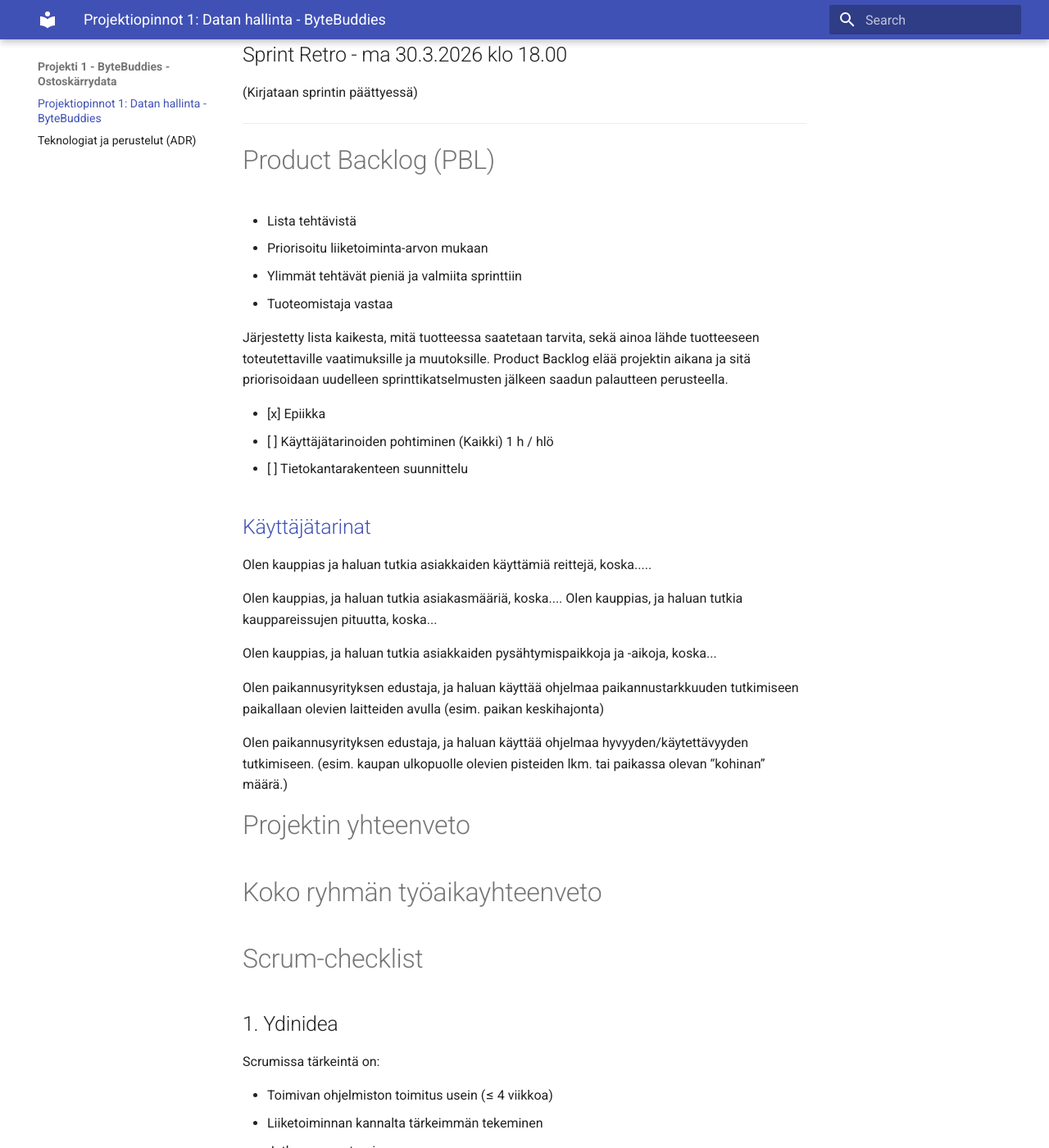
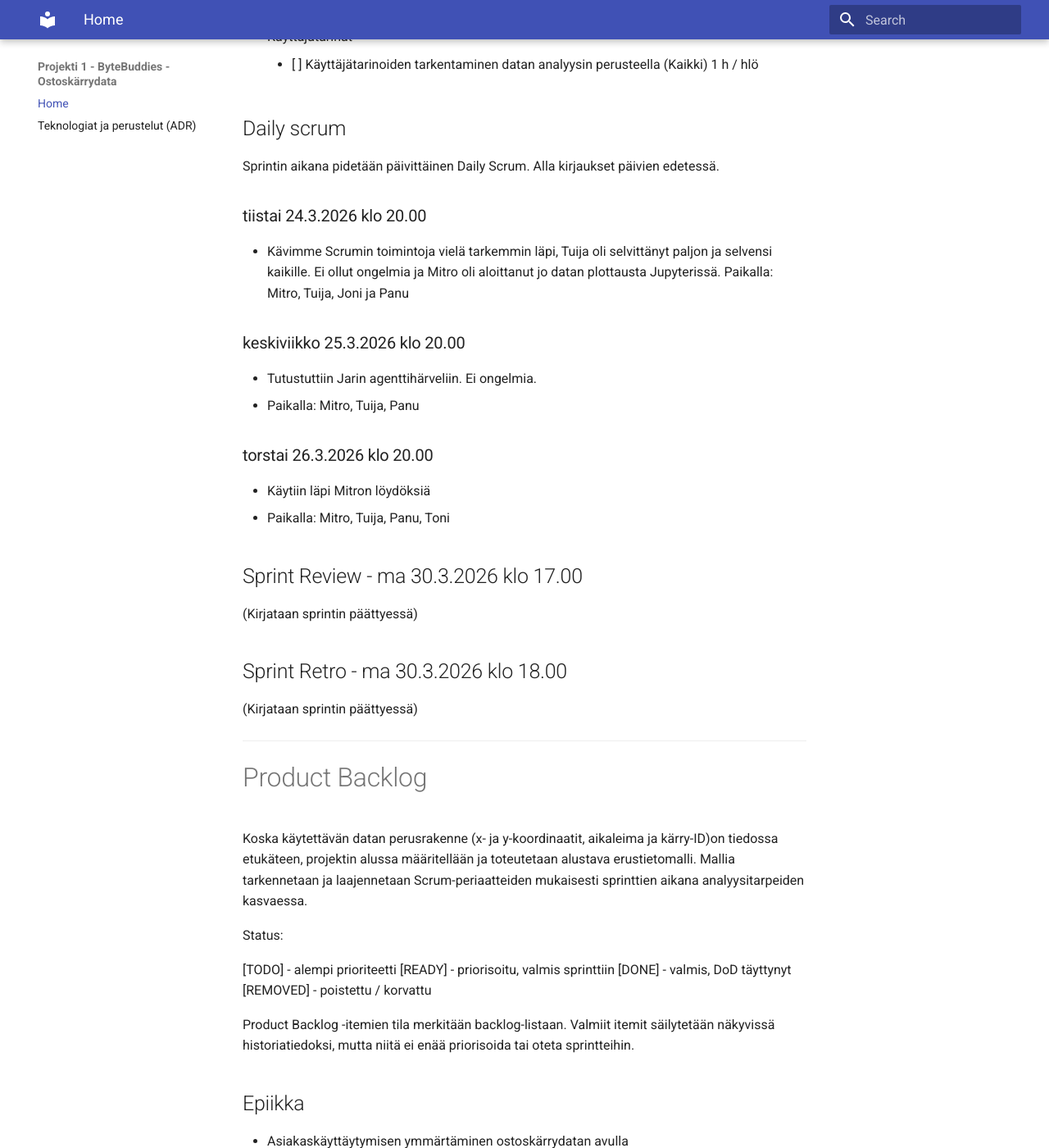
Before and after one commit to mitro54/uwb-shopping-cart-analytics-pipeline, an MkDocs documentation site: the page built from docs/index.md, in a window 1280 px wide and 1400 px high, scrolled down 6691 px. Shown: the whole window at 82% size. Built offline with MkDocs 1.6.1 and Material for MkDocs 9.7.7, drawn with Linux system fonts in a browser that asks for light colours; some of the changed text lies outside the part shown.

Commit message:
index.md päivtetty Hedgedocista

```diff
--- a/docs/index.md
+++ b/docs/index.md
@@ -1,4 +1,6 @@
-# Projektiopinnot 1: Datan hallinta - ByteBuddies
+---
+Projektiopinnot 1: Datan hallinta - ByteBuddies
+===
 
 [toc]
 
@@ -133,13 +133,25 @@
 | 7 | 19| 4.5.2026| 8.5.2026|||
 | 8 | 20| 11.5.2026| 15.5.2026|||
 
+## Artefaktit
+
+- Product Backlog (PBL)
+- Definition of Done (DoD)
+- Sprint Backlog
+
 ## Mittarit ja seuranta
 
 * Velocity (vain valmiit työt)
 * Burndown chart (edistyminen)
 * Tehtävien jatkuva päivitys
 
-## Artefaktit
+## Työmääräarviot
+
+Story pointit kuvaavat käyttäjätarinoiden suhteellista vaativuutta (perustuen työmäärään, monimutkaisuuteen ja epävarmuuteen), eivätkä ne vastaa suoraan käytettyä aikaa.
+
+Arviointi tehdään kehitystiimin toimesta käyttäen Fibonacci-asteikkoa (1, 2, 3, 5, 8, 13). Tarinoita arvioidaan suhteessa toisiinsa, ja liian suuret tarinat pilkotaan ennen sprinttiin ottamista
+
+
 ----
 # Sprint 1
 
@@ -194,12 +206,24 @@
     - [ ] Datan mahdollisuudet (Kaikki) 2 h / hlö
     - [ ] Sijainnin laatu (Joni) 10 h
     - [ ] Datateoriat/yhteydet (Mitro) 8 h
+- Käyttäjätarinat
+    - [ ]  Käyttäjätarinoiden tarkentaminen datan analyysin perusteella (Kaikki)  1 h / hlö
 
 
 ## Daily scrum
 Sprintin aikana pidetään päivittäinen Daily Scrum. Alla kirjaukset päivien edetessä.
 
 ### tiistai 24.3.2026  klo 20.00
+- Kävimme Scrumin toimintoja vielä tarkemmin läpi, Tuija oli selvittänyt paljon ja selvensi kaikille. Ei ollut ongelmia ja Mitro oli aloittanut jo datan plottausta Jupyterissä.
+Paikalla: Mitro, Tuija, Joni ja Panu
+
+### keskiviikko 25.3.2026 klo 20.00
+- Tutustuttiin Jarin agenttihärveliin. Ei ongelmia.
+- Paikalla: Mitro, Tuija, Panu
+
+### torstai 26.3.2026 klo 20.00
+- Käytiin läpi Mitron löydöksiä
+- Paikalla: Mitro, Tuija, Panu, Toni
 
 ## Sprint Review - ma 30.3.2026 klo 17.00
 
@@ -209,72 +233,99 @@
 
 (Kirjataan sprintin päättyessä)
 
+-------
+# Product Backlog
 
---------
-# Product Backlog (PBL)
+Koska käytettävän datan perusrakenne (x- ja y-koordinaatit, aikaleima ja kärry-ID)on tiedossa etukäteen, projektin alussa määritellään ja toteutetaan alustava erustietomalli. Mallia tarkennetaan ja laajennetaan Scrum-periaatteiden mukaisesti sprinttien aikana analyysitarpeiden kasvaessa.
 
-* Lista tehtävistä
-* Priorisoitu liiketoiminta-arvon mukaan
-* Ylimmät tehtävät pieniä ja valmiita sprinttiin
-* Tuoteomistaja vastaa
+Status:
+
+[TODO] - alempi prioriteetti
+[READY] - priorisoitu, valmis sprinttiin
+[DONE]  - valmis, DoD täyttynyt
+[REMOVED] - poistettu / korvattu
 
 
-Järjestetty lista kaikesta, mitä tuotteessa saatetaan tarvita, sekä ainoa lähde tuotteeseen toteutettaville vaatimuksille ja muutoksille. Product Backlog elää projektin aikana ja sitä priorisoidaan uudelleen sprinttikatselmusten jälkeen saadun palautteen perusteella.
+Product Backlog -itemien tila merkitään backlog-listaan. Valmiit itemit säilytetään näkyvissä historiatiedoksi, mutta niitä ei enää priorisoida tai oteta sprintteihin.
 
 
-- [x] Epiikka
-- [ ] Käyttäjätarinoiden pohtiminen (Kaikki) 1 h / hlö
-- [ ] Tietokantarakenteen suunnittelu
+## Epiikka
+- Asiakaskäyttäytymisen ymmärtäminen ostoskärrydatan avulla
 
-## [Käyttäjätarinat](https://firmbee.fi/mita-kayttajatarinat-ovat)
 
-Olen kauppias ja haluan tutkia asiakkaiden käyttämiä reittejä, koska.....
+## Tekninen backlog-item: Perustietomallin määrittely – 2–3 SP [READY]
 
-Olen kauppias, ja haluan tutkia asiakasmääriä, koska....
-Olen kauppias, ja haluan tutkia kauppareissujen pituutta, koska...
+Kuten kehitystiimi
+haluamme määritellä ja toteuttaa perustietomallin
+(x, y, aikaleima, kärry_id),
+jotta paikannusdata voidaan tallentaa ja käyttää analyyseissä.
 
-Olen kauppias, ja haluan tutkia asiakkaiden pysähtymispaikkoja ja -aikoja, koska...
 
-Olen paikannusyrityksen edustaja, ja haluan käyttää ohjelmaa paikannustarkkuuden tutkimiseen paikallaan olevien laitteiden avulla (esim. paikan keskihajonta)
+## User Story: Kauppareissujen pituus – 3 SP [READY]
 
-Olen paikannusyrityksen edustaja, ja haluan käyttää ohjelmaa hyvyyden/käytettävyyden tutkimiseen. (esim. kaupan ulkopuolle olevien pisteiden lkm. tai paikassa olevan “kohinan” määrä.)
+Kuten kauppias
+haluan analysoida asiakkaiden kauppareissujen keston
+jotta voin ymmärtää asiakkaiden käyttäytymistä ja myymälän toimivuutta.
+
+**Hyväksymiskriteerit:**
+- Kauppareissun alku ja loppu tunnistetaan datasta
+- Kesto voidaan laskea
+- Tulokset esitetään tilastollisesti
+
+## User Story: Asiakkaiden kulkureitit – 5 SP [READY]
+
+Kuten kauppias
+haluan tutkia asiakkaiden käyttämiä kulkureittejä
+jotta voin ymmärtää, miten asiakkaat liikkuvat myymälässä.
+
+**Hyväksymiskriteerit:**
+ - Reitit voidaan visualisoida kaupan pohjakuvan päällä
+ - Visualisointi perustuu paikannusdataan
+ - Useamman asiakkaan reittejä voidaan tarkastella
+
+## Tekninen backlog-item: Datan suodatus ja rajaus – 3 SP [READY]
+
+Kuten kehitystiimi
+haluamme suodattaa epäoleelliset ja virheelliset sijaintipisteet
+jotta analyysit perustuvat luotettavaan aineistoon.
+
+**Hyväksymiskriteerit:**
+- Kaupan rajojen ulkopuoliset pisteet tunnistetaan
+- Poistetut pisteet voidaan raportoida
+
+## User Story: Kuumat alueet (heatmap) – 3 SP [TODO]
+
+Kuten kauppias
+haluan nähdä myymälän kuumat alueet
+jotta voin tunnistaa alueet, joissa asiakkaat viettävät eniten aikaa.
+
+ **Hyväksymiskriteerit:**
+ - Heatmap muodostetaan paikannusdatan perusteella
+ - Aikaväli on rajattavissa
+
+## User Story: Pysähdyspaikat ja pysähdysajat – 5 SP [TODO]
+Kuten kauppias
+haluan tunnistaa asiakkaiden pysähdyspaikat ja pysähdysajat
+jotta voin analysoida tuotteiden ja alueiden kiinnostavuutta.
+
+**Hyväksymiskriteerit:**
+- Pysähdys määritellään liikkumattomuuden perusteella
+- Pysähdykset voidaan visualisoida
+
+## User Story: Paikannustarkkuuden analyysi – 8 SP [TODO]
+
+Kuten paikannusyrityksen edustaja
+haluan analysoida paikallaan olevien laitteiden sijaintivaihtelua
+jotta voin arvioida paikannusjärjestelmän tarkkuutta.
+
+## User Story: Datan kohinan ja virhepisteiden analyysi – 8 SP [TODO]
+
+Kuten paikannusyrityksen edustaja
+haluan tunnistaa epäloogiset tai kaupan ulkopuolella olevat sijaintipisteet
+jotta voin arvioida datan laatua ja käytettävyyttä.
+
+## Jatkokehitysidea: Ulkoisten datalähteiden yhdistäminen [TODO]
 
 # Projektin yhteenveto
 
 # Koko ryhmän työaikayhteenveto
-
-# Scrum-checklist
-
-## 1. Ydinidea
-
-Scrumissa tärkeintä on:
-
-* Toimivan ohjelmiston toimitus usein (≤ 4 viikkoa)
-* Liiketoiminnan kannalta tärkeimmän tekeminen
-* Jatkuva parantaminen
-
-## 2. Keskeiset roolit
-
-### Product Owner (PO)
-
-
-
-### Scrum Master (SM)
-
-
-### Tiimi
-
-
-## 3. Keskeiset artefaktit
-
-### Product Backlog (PBL)
-
-
-
-### Sprint Backlog
-
-* Sprintin tehtävät
-* Näkyvä ja päivitetään päivittäin
-* Tiimin omistama
-
-### Definition of Done (DoD)
```
Also changed, not shown: other parts of docs/index.md (+12 -14 lines).
